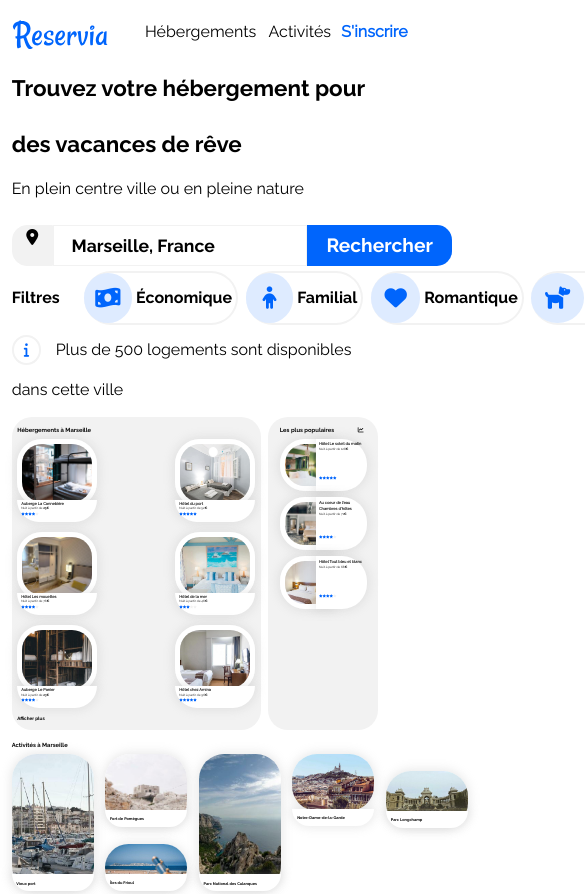
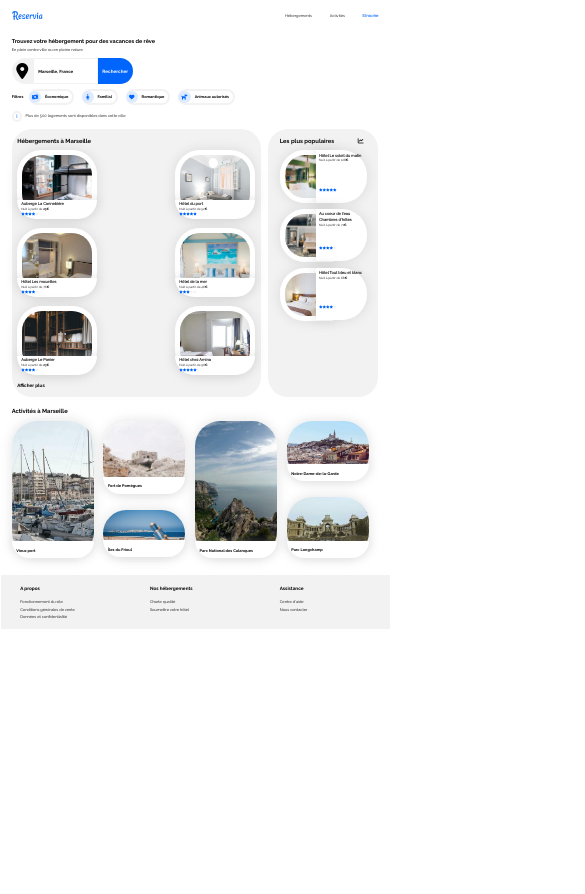
Before and after one commit to KazeyKaze/KazeyKaze-PierreAntoineQuiquampoix_2_11062021, a plain HTML site: page Index.html in a window 390 px wide. Shown: the top 894 px of the page, 585 px wide, since content can reach past the window. After the commit the page ends 844 px from the top, so only its background shows below. Drawn offline with Linux system fonts and the light colour scheme.

Commit message:
P2 - Améliorations de la responsivité

```diff
--- a/Index.html
+++ b/Index.html
@@ -15,7 +15,7 @@
     <!--En-tête-->
     <header>
         <div class="logo-et-menu">
-            <img src="Image/logo/Reservia.svg" alt="Reservia">
+            <img class="logo" src="Image/logo/Reservia.svg" alt="Reservia">
             <ul class="menu">
                 <li><a href="#hébergements"><span class="effet-menu">Hébergements</span></a></li>
                 <li><a href="#activités"><span class="effet-menu">Activités</span></a></li>
--- a/style.css
+++ b/style.css
@@ -57,9 +57,9 @@ table
 /*------------------------- Général -------------------------*/
 body
 {
-    margin-left: 3%;
-    margin-right: 3%;
-    margin-top: 3%;
+    margin-left: 3vw;
+    margin-right: 3vw;
+    margin-top: 3vw;
 }
 
 html
@@ -74,10 +74,19 @@ a:visited, a:link, a
 }
 
 /*------------------------- En-tête -------------------------*/
+.logo
+{
+    display: flex;
+    width: 8vw;
+    height: 8vw;
+}
+
 .logo-et-menu
 {
     display: flex;
     justify-content: space-between;
+    align-items: center;
+    margin-top: -3vw;
 }
 
 .menu
@@ -85,6 +94,7 @@ a:visited, a:link, a
     display: flex;
     list-style: none;
     font-family: "Raleway-Regular";
+    font-size: 1vw;
 }
 
 li
@@ -102,7 +112,7 @@ li
 {
     color: #0065fc;
     border-top: 2px solid;
-    padding-top: 3.4vw;
+    padding-top: 3.3vw;
 }
 
 .effet-menu
@@ -116,13 +126,14 @@ li
 .texte1
 {
     font-family: "Raleway-Bold", Arial, Helvetica, sans-serif;
-    font-size: 140%;
+    font-size: 1.4vw;
     margin-top: 1%;
 }
 
 .texte2
 {
     font-family: "Raleway-Regular", Arial, Helvetica, sans-serif;
+    font-size: 1vw;
     margin-top: -1%;
 }
 
@@ -130,13 +141,13 @@ li
 .bloc-recherche
 {
     display: flex;
-    margin-top: 1em;
+    margin-top: 1vw;
 }
 
 .fa-map-marker-alt
 {
    background-color: #f2f2f2;
-   min-width: 2em;
+   min-width: 2vw;
    text-align: center;
    border-style: solid;
    border-width: 1px;
@@ -152,7 +163,7 @@ li
     border-style: solid;
     border-width: 1px;
     border-color: #f2f2f2;
-    font-size: 110%;
+    font-size: 1.1vw;
     padding: 0.5em 1em 0.5em 1em;
 }
 
@@ -174,7 +185,7 @@ input:focus
     background-color: #0065fc;
     font-family: "Raleway-Bold", Arial, Helvetica, sans-serif;
     border-radius: 0px 15px 15px 0px;
-    font-size: 120%;
+    font-size: 1.2vw;
     padding: 0.5em 1em 0.5em 1em;
 }
 
@@ -194,13 +205,14 @@ input:focus
 
 .titre-filtres
 {
-    margin-right: 1.5em;
+    margin-right: 1.5vw;
+    font-size: 1vw;
 }
 
 .filtres
 {
     display: flex;
-    font-size: 100%;
+    font-size: 1vw;
     align-items: center;
     border-style: solid;
     border-width: 2px;
@@ -221,7 +233,7 @@ input:focus
 {
     display: flex;
     color: #0065fc;
-    font-size: 140%;
+    font-size: 1.4vw;
     padding: 0.6em;
     background-color: #deebff;
     border-radius: 50%;
@@ -244,13 +256,14 @@ input:focus
 {
     display: flex;
     font-family: "Raleway-Regular", Arial, Helvetica, sans-serif;
+    font-size: 1vw;
     margin-top: 1.5%;
 }
 
 .fa-info
 {
     color: #0065fc;
-    font-size: 0.9em;
+    font-size: 0.9vw;
     border-style: solid;
     border-width: 2px;
     border-color: #f2f2f2;
@@ -305,6 +318,7 @@ input:focus
 
 .réglages-photo-hébergements
 {
+    display: flex;
     width: 18vw;
     height: 15vw;
     object-fit: cover;
@@ -444,7 +458,7 @@ input:focus
     display: flex;
     position: relative;
     max-height: 35vw;
-    min-width: 24vw;
+    min-width: 23.5vw;
 }
 
 .h1-activités
@@ -457,6 +471,7 @@ input:focus
 
 .réglages-photo-activités-1
 {
+    display: flex;
     width: 21vw;
     height: 35vw;
     object-fit: cover;
@@ -482,6 +497,7 @@ input:focus
 
 .réglages-photo-activités-3
 {
+    display: flex;
     width: 21vw;
     height: 12vw;
     object-fit: cover;
@@ -491,8 +507,9 @@ input:focus
 
 .réglages-photo-activités-4
 {
+    display: flex;
     width: 21vw;
-    height: 14.5vw;
+    height: 15.35vw;
     object-fit: cover;
     border-radius: 25px 25px 25px 25px;
     box-shadow: 0px 0px 10px 2px rgba(187, 184, 184, 0.3);
@@ -500,8 +517,9 @@ input:focus
 
 .réglages-photo-activités-5
 {
+    display: flex;
     width: 21vw;
-    height: 14.5vw;
+    height: 15.35vw;
     object-fit: cover;
     border-radius: 25px 25px 25px 25px;
     box-shadow: 0px 0px 10px 2px rgba(187, 184, 184, 0.3);
@@ -510,7 +528,7 @@ input:focus
 .écart-activités-2
 {
     display: flex;
-    margin-top: 18.1%;
+    margin-top: 18.3%;
 }
 
 .bannières-activités
@@ -522,8 +540,8 @@ input:focus
     text-align: left;
     color: black;
     border-radius: 0px 0px 25px 25px;
-    bottom: -0.5%;
-    width: 19.8vw;
+    bottom: -1%;
+    width: 19.85vw;
     height: 3.2vw;
     padding-top: 5%;
     padding-left: 5%;
@@ -542,7 +560,7 @@ footer
     margin-left: -3%;
     margin-right: -3.2%;
     padding-bottom: 4%;
-    max-height: 10em;
+    max-height: 10vw;
 }
 
 .bloc-footer-1, .bloc-footer-2, .bloc-footer-3
@@ -556,7 +574,7 @@ footer
 .footer-paragraphe-1
 {
     font-family: "Raleway-Bold";
-    font-size: 120%;
+    font-size: 1.2vw;
     margin-bottom: 3%;
 }
 
@@ -564,6 +582,7 @@ footer
 {
     font-family: "Raleway-Regular";
     line-height: 2;
+    font-size: 1vw;
 }
 
 /*------------------------- Polices -------------------------*/
```
